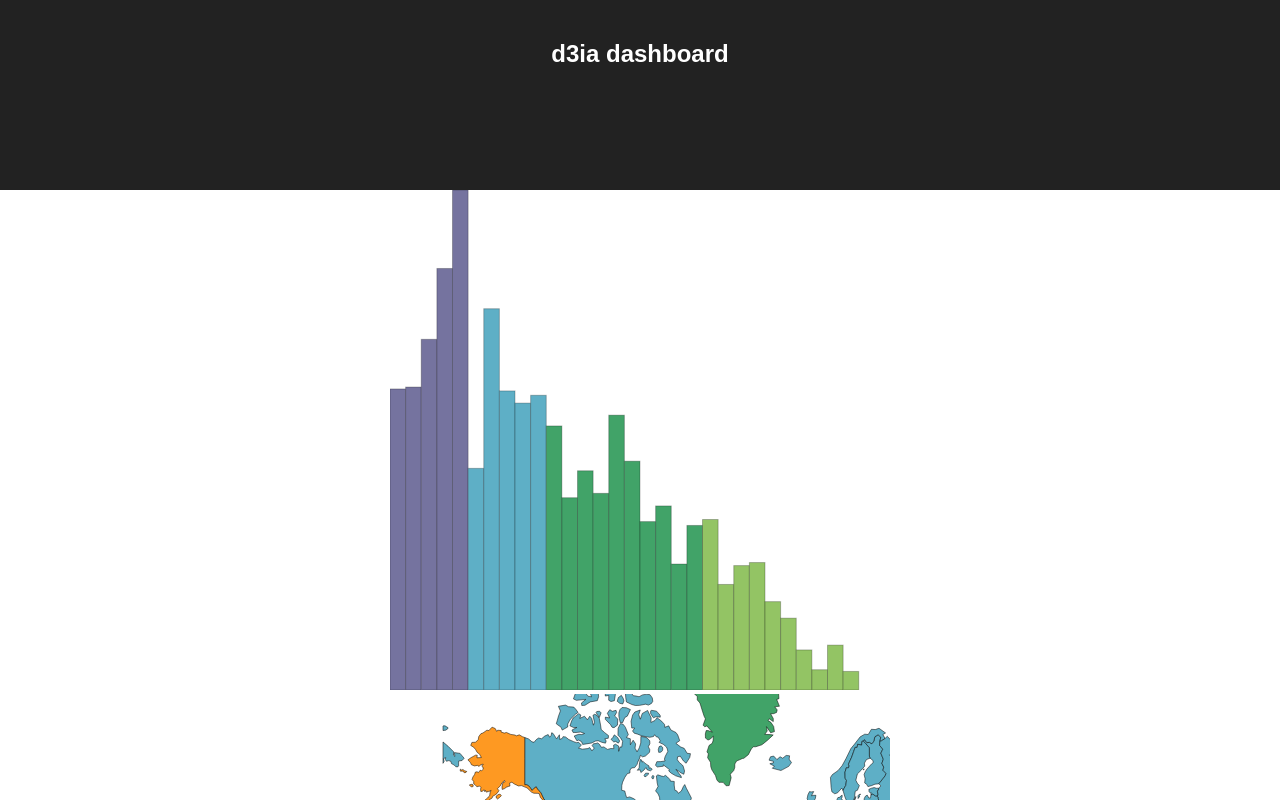
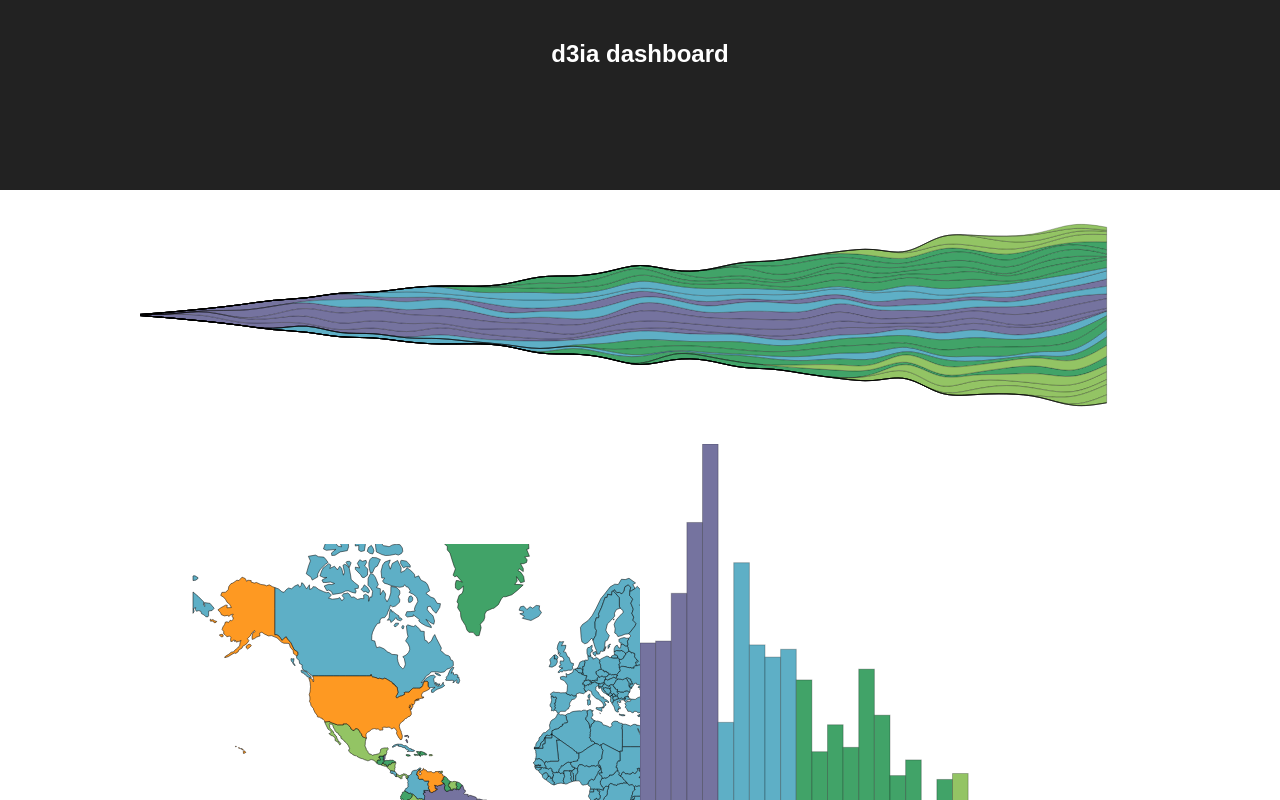
Before and after one commit to saramic/learning, a React (Create React App) app in the folder react/d3ia/: page / in a window 1280 px wide. Shown: the top 800 px of the page. Built offline with nearby package versions, Linux system fonts and the light colour scheme.

Commit message:
a stream graph

```diff
--- a/react/d3ia/src/App.js
+++ b/react/d3ia/src/App.js
@@ -3,6 +3,7 @@ import './App.css';
 import BarChart from './BarChart';
 import WorldMap from './WorldMap';
 import worlddata from './world';
+import StreamGraph from './StreamGraph';
 import { range } from 'd3-array';
 import { scaleThreshold } from 'd3-scale';
 import { geoCentroid } from 'd3-geo';
@@ -25,10 +26,9 @@ class App extends Component {
           <h2>d3ia dashboard</h2>
         </div>
         <div>
+          <StreamGraph colorScale={colorScale} data={appdata} size={[1000,250]} />
+          <WorldMap colorScale={colorScale} data={appdata} size={[500,400]} />
           <BarChart colorScale={colorScale} data={appdata} size={[500,500]} />
-        </div>
-        <div>
-          <WorldMap colorScale={colorScale} data={appdata} size={[500,400]} />
         </div>
       </div>
     );
--- /dev/null
+++ b/react/d3ia/src/StreamGraph.js
@@ -0,0 +1,46 @@
+import React, { Component } from 'react';
+import './App.css';
+import { stack, area, curveBasis, stackOrderInsideOut, stackOffsetSilhouette } from 'd3-shape';
+import { range } from 'd3-array';
+import { scaleLinear } from 'd3-scale';
+
+class StreamGraph extends Component {
+  render() {
+    const stackData = range(30).map(() => ({}));
+    for (let x = 0; x < 30; x++) {
+      this.props.data.forEach(country => {
+        stackData[x][country.id] = country.data[x];
+      });
+    };
+    const xScale = scaleLinear().domain([0, 30])
+      .range([0, this.props.size[0]]);
+    const yScale = scaleLinear().domain([0, 60])
+      .range([this.props.size[1], 0]);
+
+    const stackLayout = stack()
+      .offset(stackOffsetSilhouette)
+      .order(stackOrderInsideOut)
+      .keys(Object.keys(stackData[0]));
+
+    const stackArea = area()
+      .x((d,i) => xScale(i))
+      .y0(d => yScale(d[0]))
+      .y1(d => yScale(d[1]))
+      .curve(curveBasis);
+
+    const stacks = stackLayout(stackData).map((d, i) => <path
+        key={"stack" + i}
+        d={stackArea(d)}
+        style={{ fill: this.props.colorScale(this.props.data[i].launchday),
+          stroke: "black", strokeOpacity: 0.25 }}
+    />);
+
+    return <svg width={this.props.size[0]} height={this.props.size[1]}>
+      <g transform={"translate(0," + (-this.props.size[1] / 2) + ")"}>
+        {stacks}
+      </g>
+    </svg>
+  }
+}
+
+export default StreamGraph;
```
